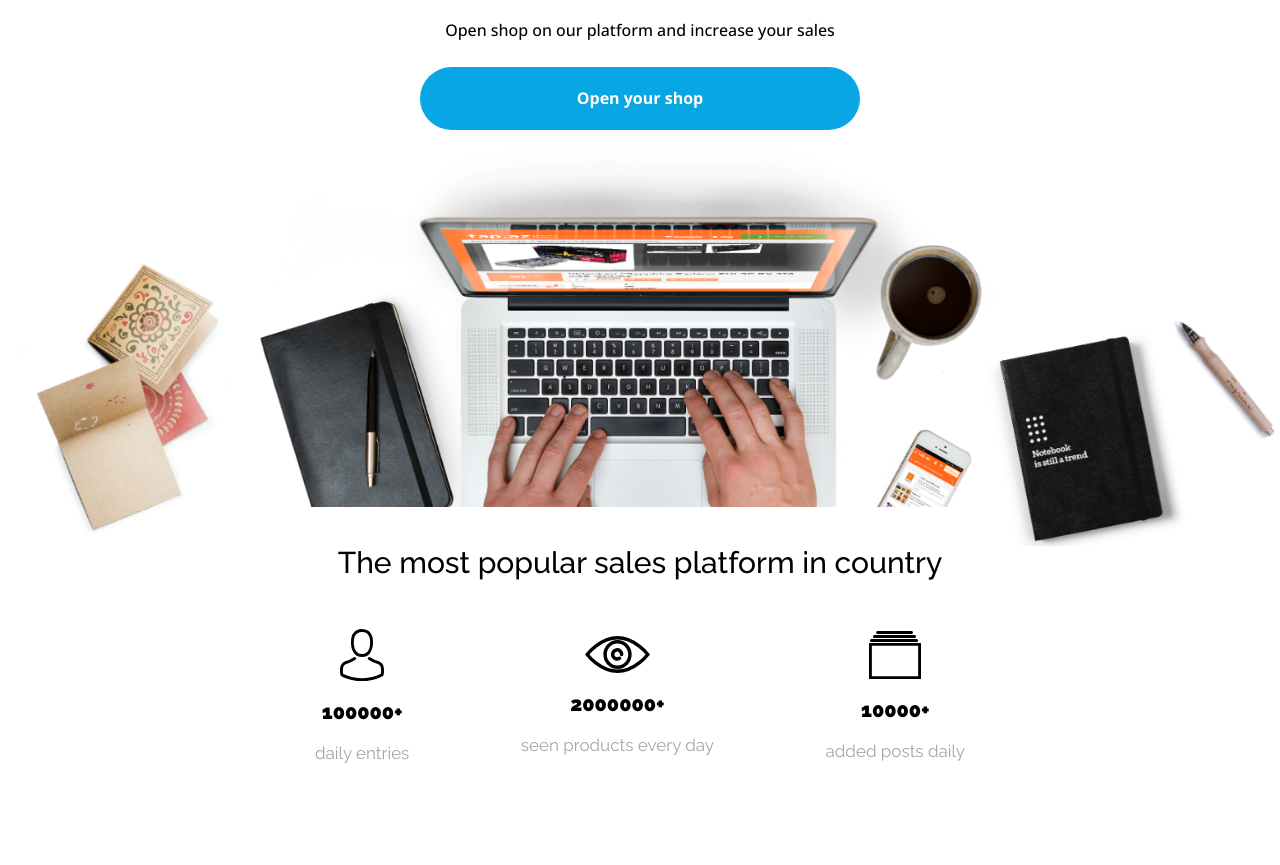
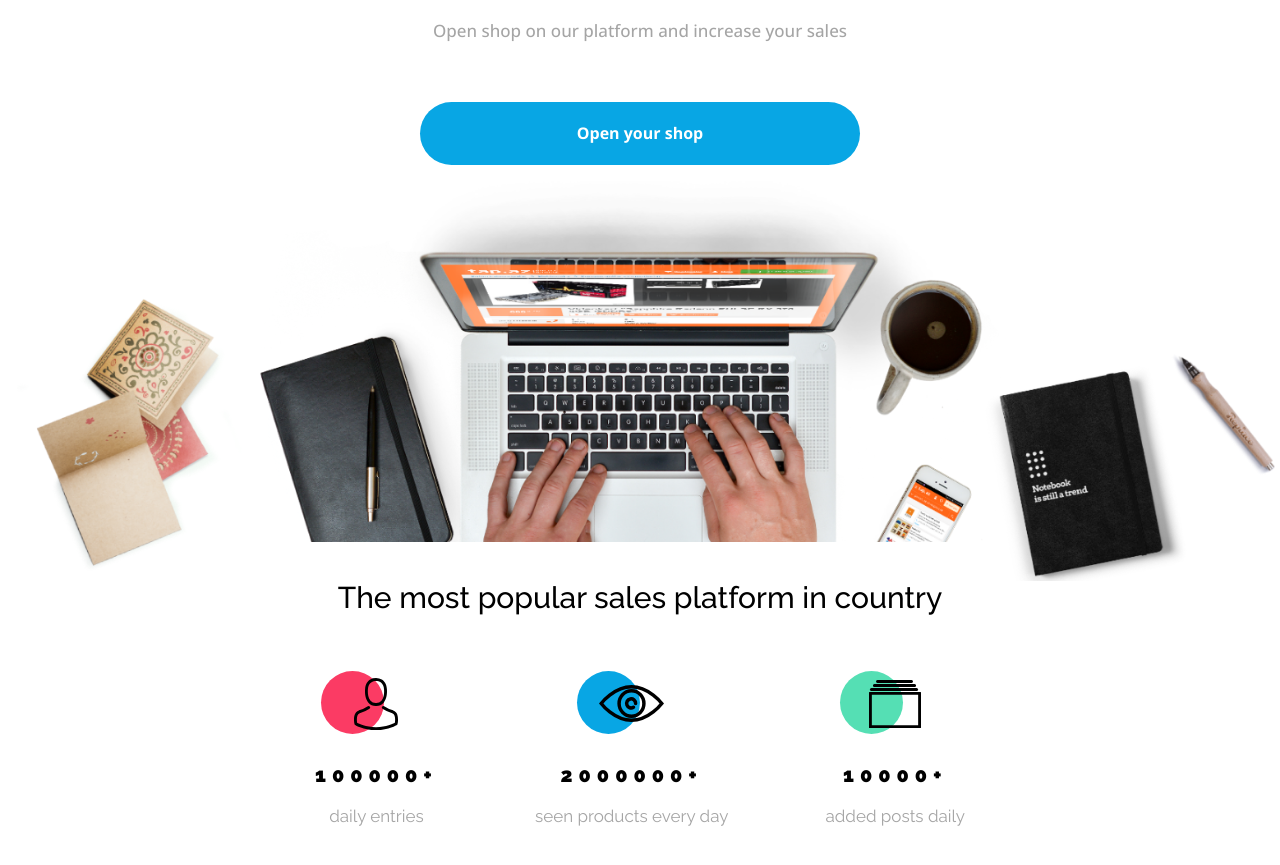
Before and after one commit to Vitus96/BestShop_RWD, a website built with Parcel: page index.html in a window 1280 px wide. Shown: the part 237-1102 px from the top of the page. Built offline with nearby package versions, Linux system fonts and the light colour scheme.

Commit message:
Version 2: Complete MAIN-Section 2

```diff
--- a/index.html
+++ b/index.html
@@ -209,19 +209,25 @@
                             <div class="section-2-statistik-icons">
 
                                 <div class="icon-1">
-                                    <img src="assets/Person.svg" alt="person">
+                                    <div class="icon-frame icon-1-frame">
+                                        <img src="assets/Person.svg" alt="person">
+                                    </div>
                                     <span>100000+</span>
                                     <p>daily entries</p>
                                 </div>
 
                                 <div class="icon-2">
-                                    <img src="assets/Eye.svg" alt="eye">
+                                    <div class="icon-frame icon-2-frame">
+                                        <img src="assets/Eye.svg" alt="eye">
+                                    </div>
                                     <span>2000000+</span>
                                     <p>seen products every day</p>
                                 </div>
 
                                 <div class="icon-3">
-                                    <img src="assets/Catalog.svg" alt="catalog">
+                                    <div class="icon-frame icon-3-frame">
+                                        <img src="assets/Catalog.svg" alt="catalog">
+                                    </div>
                                     <span>10000+</span>
                                     <p>added posts daily</p>
 
@@ -237,6 +243,16 @@
 
         </section>
 
+<!-- ----------------MAIN - Section 3 ------------ -->
+
+        <section>
+            <div class="section-3-background">
+                <div class="container">
+
+                </div>
+            </div>
+        </section>
+
     </main>
 
 
--- a/scss/main2.scss
+++ b/scss/main2.scss
@@ -44,9 +44,10 @@
 $font-open-sans: "Open Sans", sans-serif;
 
 //WIDTH:
-$width-tablet: 43.75em; //700px
-$width-desktop: 64em; //1024px
-$width-desktop-2: 111.25em; //1780px
+$width-tablet: 43.75em; // 700px
+$width-tablet-2:34.375em; // 550px
+$width-desktop: 64em; // 1024px
+$width-desktop-2: 111.25em; // 1780px
 
 $max-icon: 3;
 
@@ -92,7 +93,7 @@
     width: 100%;
     margin: 0 auto;
 
-    @media (min-width: 84.5em) {
+    @media (min-width: 84.5em) { // 1352px
         //1352px
         width: 100%;
         padding: 0 15px;
@@ -128,6 +129,10 @@
         font-family: $font-open-sans;
         font-size: 32px;
         color: $color-blue-1;
+
+        &:hover {
+            cursor: pointer;
+        }
     }
 
     .nav {
@@ -203,7 +208,12 @@
             font-weight: bold;
             color: white;
 
-            @media (min-width: $width-tablet) { // 700px
+            &:hover {
+                cursor: pointer;
+            }
+
+            @media (min-width: $width-tablet) {
+                // 700px
                 padding: 1.4em 9.8em;
             }
         }
@@ -221,15 +231,18 @@
     background-size: cover;
     background-position: center;
 
-    @media (min-width: $width-tablet) { // 700px
+    @media (min-width: $width-tablet) {
+        // 700px
         height: 40vh;
     }
 
-    @media (min-width: $width-desktop) { // 1024px
+    @media (min-width: $width-desktop) {
+        // 1024px
         height: 50vh;
     }
 
-    @media (min-width: $width-desktop-2) { // 1780px
+    @media (min-width: $width-desktop-2) {
+        // 1780px
         height: 60vh;
     }
 
@@ -258,11 +271,28 @@
     align-items: center;
     margin: 3em 0;
 
-    @media (min-width: $width-tablet) { // 700 px
+    @media (min-width: $width-tablet-2) { // 550 px
         flex-direction: row;
         max-width: 40.625em; // 650px;
     }
 }
+
+
+//MIXIN for background icons:
+@mixin iconFrame ($top, $left, $color) {
+    content: "";
+    position: absolute;
+    width: 63px;
+    height: 63px;
+    top: $top;
+    left: $left;
+    border: none;
+    border-radius: 50%;
+    background-color: $color;
+
+    @content;
+}
+//End of MIXIN -----------------------------------
 
 @for $i from 1 through $max-icon {
     .icon-#{$i} {
@@ -272,8 +302,32 @@
         align-items: center;
         text-align: center;
 
+        .icon-frame {
+            display: flex;
+            justify-content: center;
+            align-items: center;
+            width: 80px;
+            height: 80px;
+            position: relative;
+        }
+
+        .icon-1-frame::after {
+            @include iconFrame(7px, -15px, $color-red-1);
+        }
+
+        .icon-2-frame::after {
+            @include iconFrame(7px, -15px, $color-blue-1);
+        }
+
+        .icon-3-frame::after {
+            @include iconFrame(7px, -15px, $color-green-1);
+        }
+
+    }
+
     img {
-
+        position: relative;
+        z-index: 1;
     }
 
     span {
@@ -282,6 +336,7 @@
         font-weight: 900;
         margin: 1em 0;
         flex-grow: 1;
+        letter-spacing: 6px;
     }
 
     p {
@@ -289,7 +344,5 @@
         font-size: 1.0625em; // 17px
         color: $color-grey-3;
         margin-bottom: 2em;
-
     }
 }
-}
```
Also changed, not shown: dist/index.html, 2 other files. Lines whose indentation alone changed are shown as unchanged.
